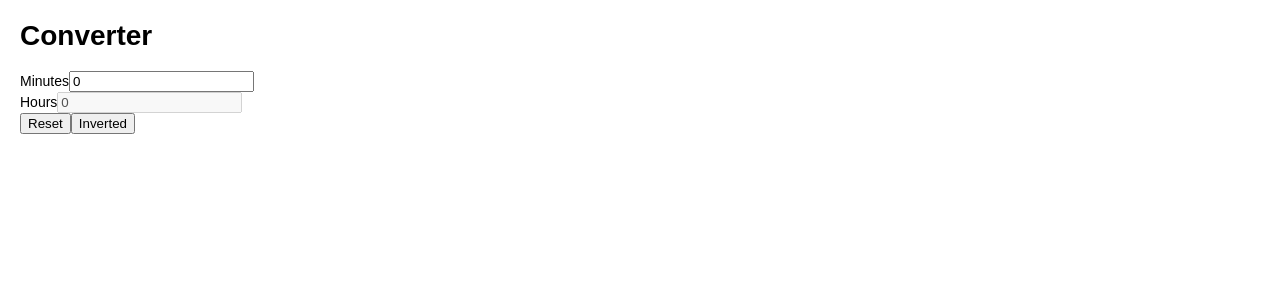
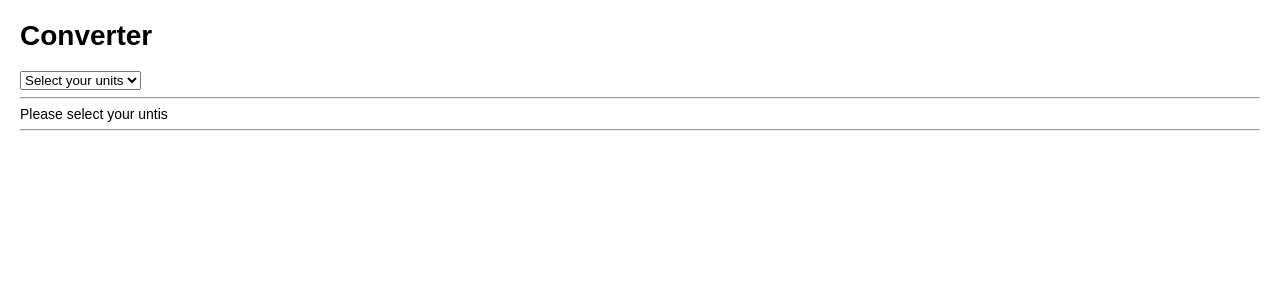
Before and after one commit to MODIFYC/reactPractice, a React (Create React App) app: page / in a window 1280 px wide. Shown: the top 300 px of the page. Built offline with nearby package versions, Linux system fonts and the light colour scheme.

Commit message:
converter

```diff
--- a/src/index.jsx
+++ b/src/index.jsx
@@ -43,19 +43,31 @@ function MinutesTohours() {
     )
 }
 
-// function KmToMiles(){
-//     return(
+function KmToMiles(){
+    return <h3>KM 2 M</h3>
+}
 
-//     )
-// }
+// KmToMiles(): 추가하기
+// App(): select 값에 따라 값이 안바뀜. 처음 값만 나옴..
 
 function App() {
+    const [index, setIndex] = React.useState("xx");
+    const onSelect = (event) =>{
+        setIndex(event.target.value);
+    }
     return (
         <div>
             <h1>Converter</h1>
-            <h1 />
-            <MinutesTohours />
-            {/* <KmToMiles /> */}
+            <select value={index} onChange = {onSelect}>
+                <option values = "xx">Select your units</option>
+                <option values = "0">Minute & hours</option>
+                <option values = "1">Km & Miles</option>
+            </select>
+            <hr />
+            {index === "xx" ? "Please select your untis": null}
+            {index === "0" ? <MinutesTohours /> : null}
+            {index === "1" ? <KmToMiles /> : null}
+            <hr />
         </div>
     )
 }
```
